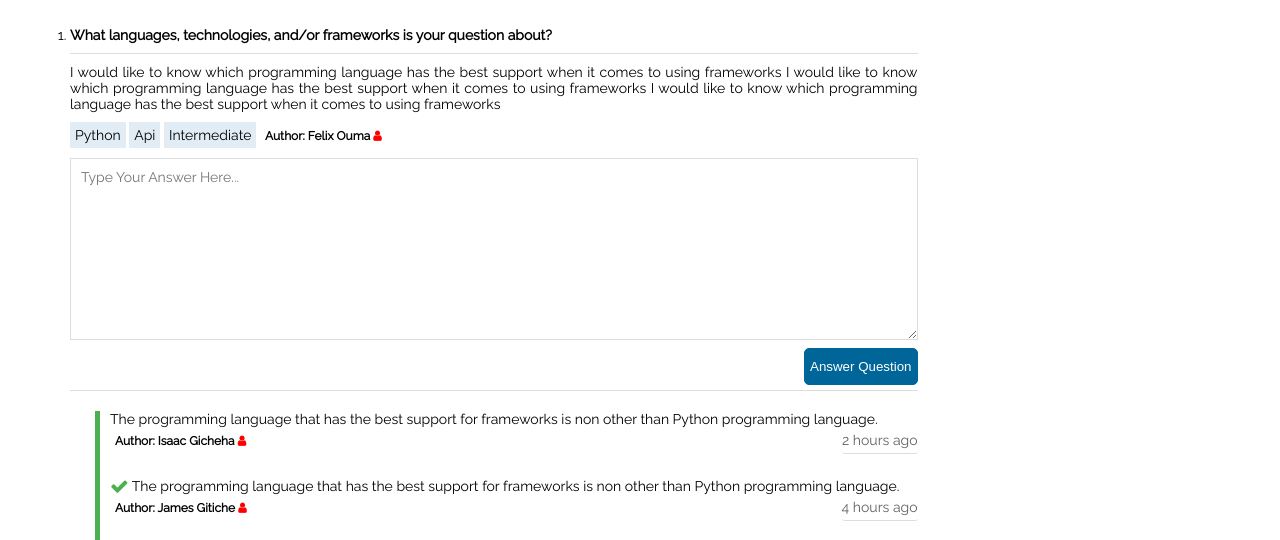
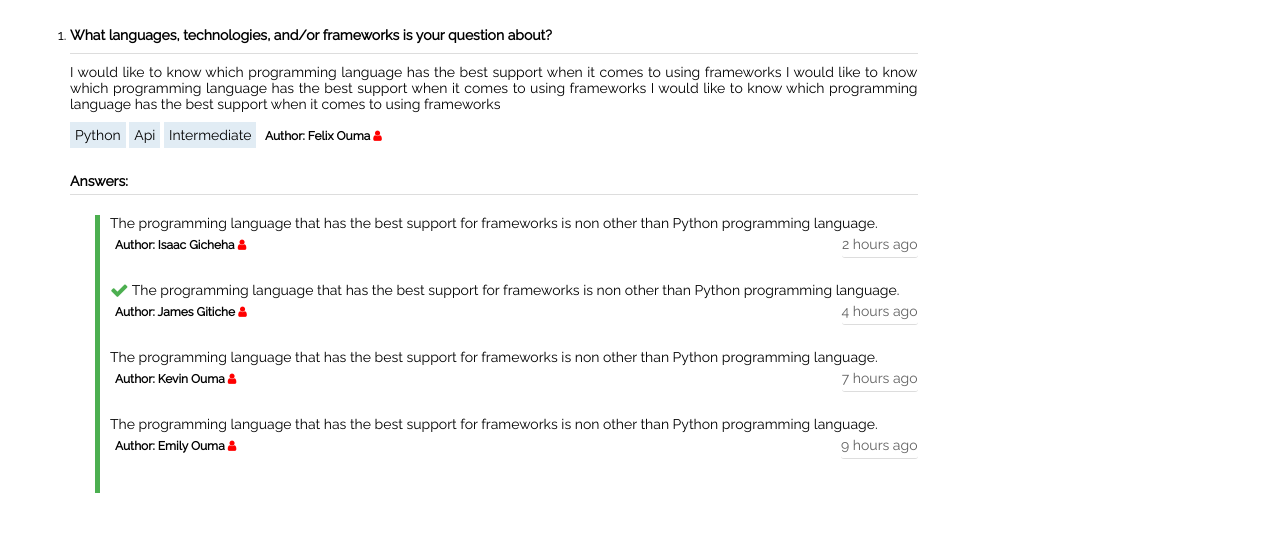
Before and after one commit to Felix45/StackOverflow-Lite, a plain HTML site: page viewanswers.html in a window 1280 px wide. Shown: the part 117-657 px from the top of the page. Drawn offline with Linux system fonts and the light colour scheme.

Commit message:
[finishes #162670847] Finished adding and styling the view answers to question page

```diff
--- a/styles/style.css
+++ b/styles/style.css
@@ -58,6 +58,10 @@ div[class *= "column-"]{
 }
 .text-right{
 	text-align: right;
+}
+.text-right p{
+	margin-top:20px;
+	text-align: left;
 }
 .header{
 	position: fixed;
--- a/viewanswers.html
+++ b/viewanswers.html
@@ -79,14 +79,9 @@
 		 			  	 		</div>
 		 			  	 		<div class="row">
 		 			  	 		 <div class="column-lg-12 column-md-12 column-sm-12 column-xs-12">
-		 			  	 			<form method="post" action="">
-		 			  	 				<div class="post-question-form">
-		 			  	 					<textarea cols="10" rows="10" placeholder="Type Your Answer Here..."></textarea>
-		 			  	 				</div>
 		 			  	 				<div class="text-right">
-		 			  	 			   	<input type="submit" name="post_answer" value="Answer Question" class="button-pri" />
+		 			  	 			   	<p><b>Answers:</b></p>
 		 			  	 			   </div>
-		 			  	 			</form>
 		 			  	 		 </div>
 		 			  	 		</div>
 		 			  	 			<div class="row">
```
